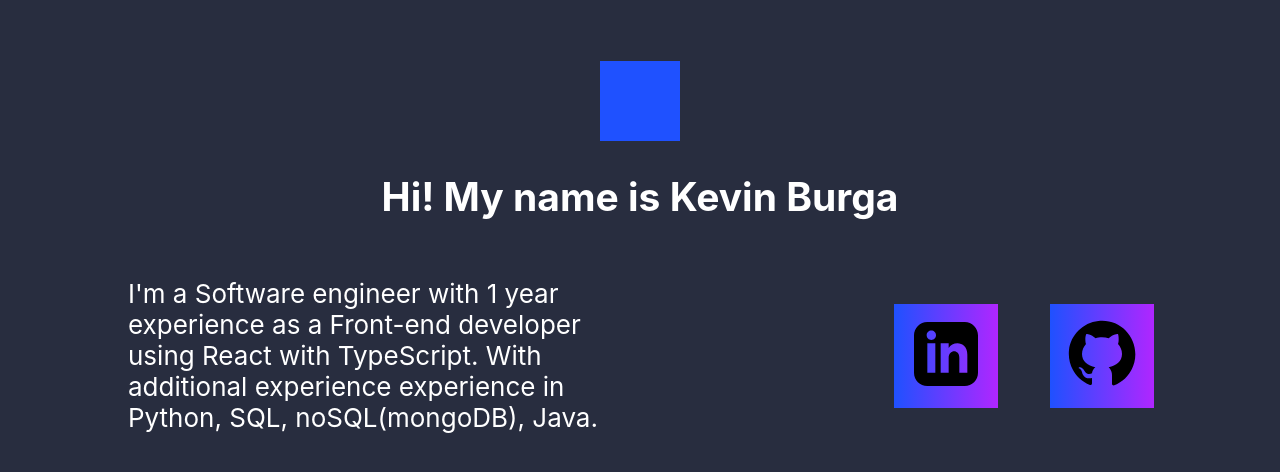
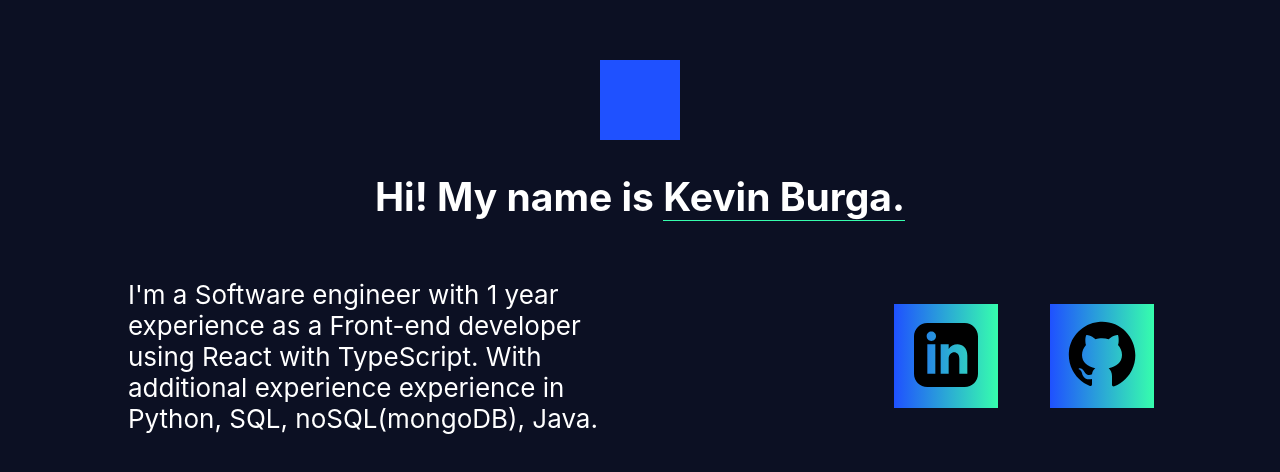
Before and after one commit to kasbr97/kasbr97.github.io, a React (Create React App) app: page / in a window 1280 px wide. Shown: the part 140-612 px from the top of the page. Built offline with nearby package versions, Linux system fonts and the light colour scheme.

Commit message:
Small details on name line and color changes

```diff
--- a/src/App.css
+++ b/src/App.css
@@ -10,12 +10,12 @@
 }
 
 .App-shape:hover {
-  background-color: #B026FF;
+  background-color: #36FEAD;
   transform: rotate(360deg) translateX(100px);
 }
 
 .App-header {
-  background-color: #282D3F;
+  background-color: #0c1023;
   min-height: 100vh;
   display: flex;
   flex-direction: column;
--- a/src/mainPage/mainPage.css
+++ b/src/mainPage/mainPage.css
@@ -4,6 +4,16 @@
     align-items: center;
     justify-content: flex-start;
     width: 100%;
+}
+
+.name-color {
+    border-bottom: 1px solid #36FEAD;
+    cursor: pointer;
+    display: inline-block;
+    transition: transform 200ms linear;
+}
+.name-color:hover {
+    transform: translateY(-5px);
 }
 
 .Main-description {
@@ -42,7 +52,8 @@
     background-color: black;
     color: white;
     border: none;
-    background: linear-gradient(90deg, #1F51FF, #B026FF, #1F51FF);
+    /* background: linear-gradient(90deg, #1F51FF, #B026FF, #1F51FF); */
+    background: linear-gradient(90deg, #1F51FF,#36FEAD, #1F51FF);
     width: 6.5rem;
     height: 6.5rem;
     cursor: pointer;
--- a/src/mainPage/mainPage.js
+++ b/src/mainPage/mainPage.js
@@ -15,7 +15,7 @@ function MainPage() {
     }
     return (
         <div className="Container">
-            <h2>Hi! My name is Kevin Burga</h2>
+            <h2>Hi! My name is <span className="name-color">Kevin Burga.</span></h2>
             <div className="Main-description">
                 <p className="Description-text">
                     I'm a Software engineer with 1 year experience as a Front-end developer using React with TypeScript.
```
